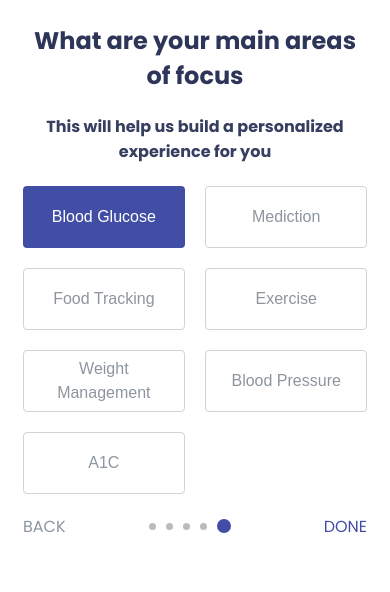
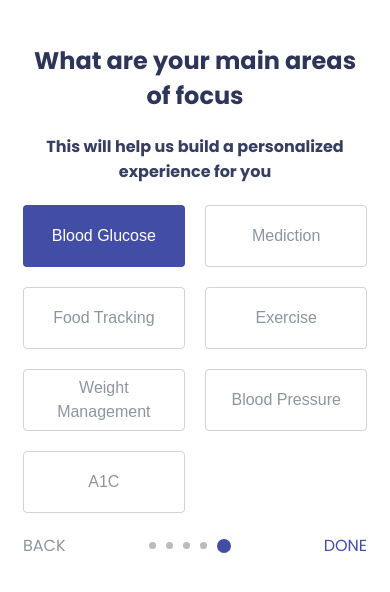
Before and after one commit to kidmeeno/GbOnboarding, a plain HTML site: page index.html in a window 390 px wide. Drawn offline with Linux system fonts and the light colour scheme.

Commit message:
fixing design error

```diff
--- a/css/index.css
+++ b/css/index.css
@@ -14,13 +14,13 @@ body{
 }
 footer{
     /* position: -webkit-absolute;
-    position: absolute;  */
-    bottom: 0;
+    position: absolute;
+    bottom: 0; */
     display: flex;
     justify-content: space-between;
     align-items: center;
-    /* width: 88%; */
-    /* margin-bottom: 10px; */
+    /* width: 88%;
+    margin-bottom: 10px; */
 }
 .text_section{
     text-align: center;
@@ -61,6 +61,7 @@ footer{
     display: flex;
     flex-wrap: wrap;
     justify-content: space-between;
+    /* margin-bottom: 20vh; */
 }
 button{
     display: block;
@@ -89,7 +90,9 @@ footer :nth-child(3){
 }
 @media(max-width:767px){
     .mobile_wrapper{
-        display: unset;
+        display: flex;
+        flex-direction: column;
+        justify-content: space-between;
     }
     body{
         padding: 15px 15px 0 15px;
--- a/index.html
+++ b/index.html
@@ -11,6 +11,7 @@
 
 <body>
     <div class="mobile_wrapper">
+        <div class="content">
             <div class="text_section">
                 <h2>What are your main areas of focus</h2>
                 <h4>This will help us build a personalized experience for you</h4>
@@ -23,6 +24,7 @@
                 <button>Weight Management</button>
                 <button>Blood Pressure</button>
                 <button>A1C</button>
+            </div>
         </div>
         <footer>
             <span>BACK</span>
```
Lines whose indentation alone changed are shown as unchanged.
